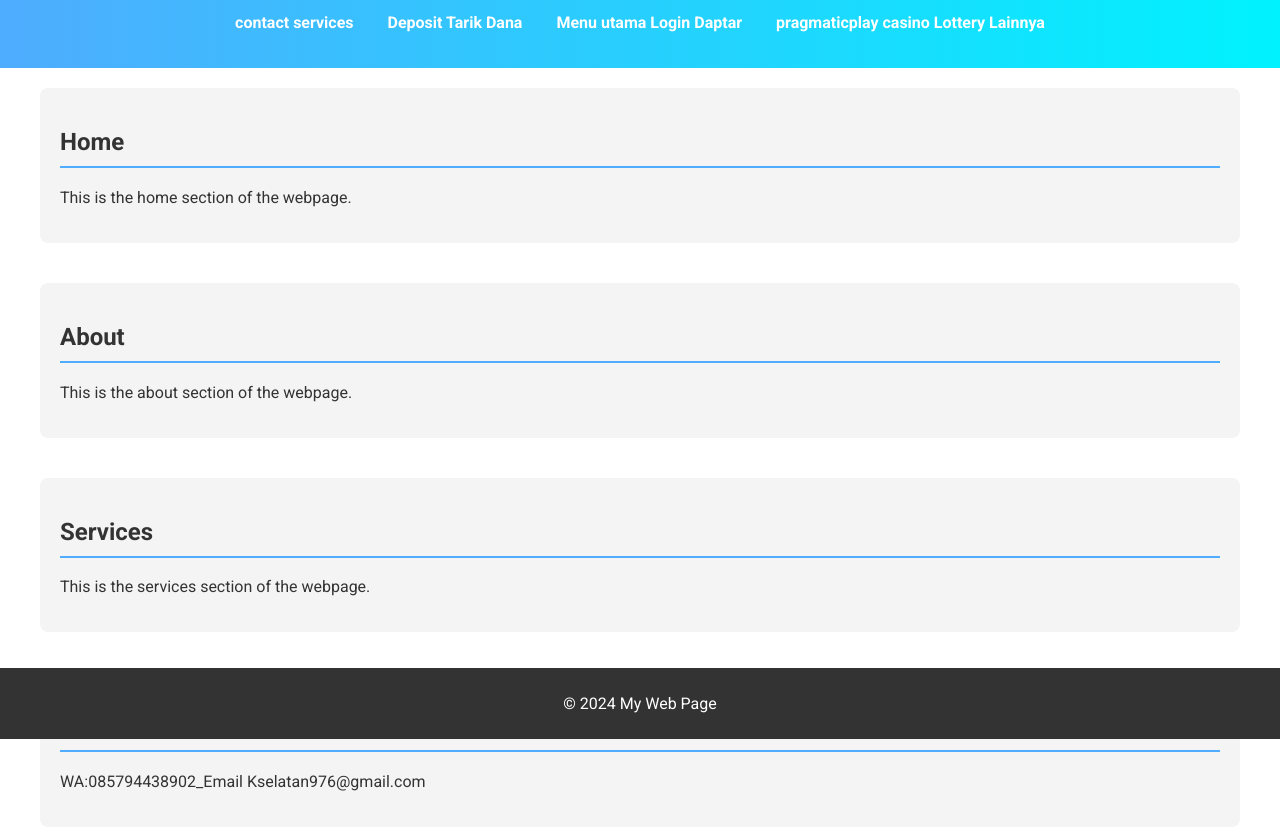
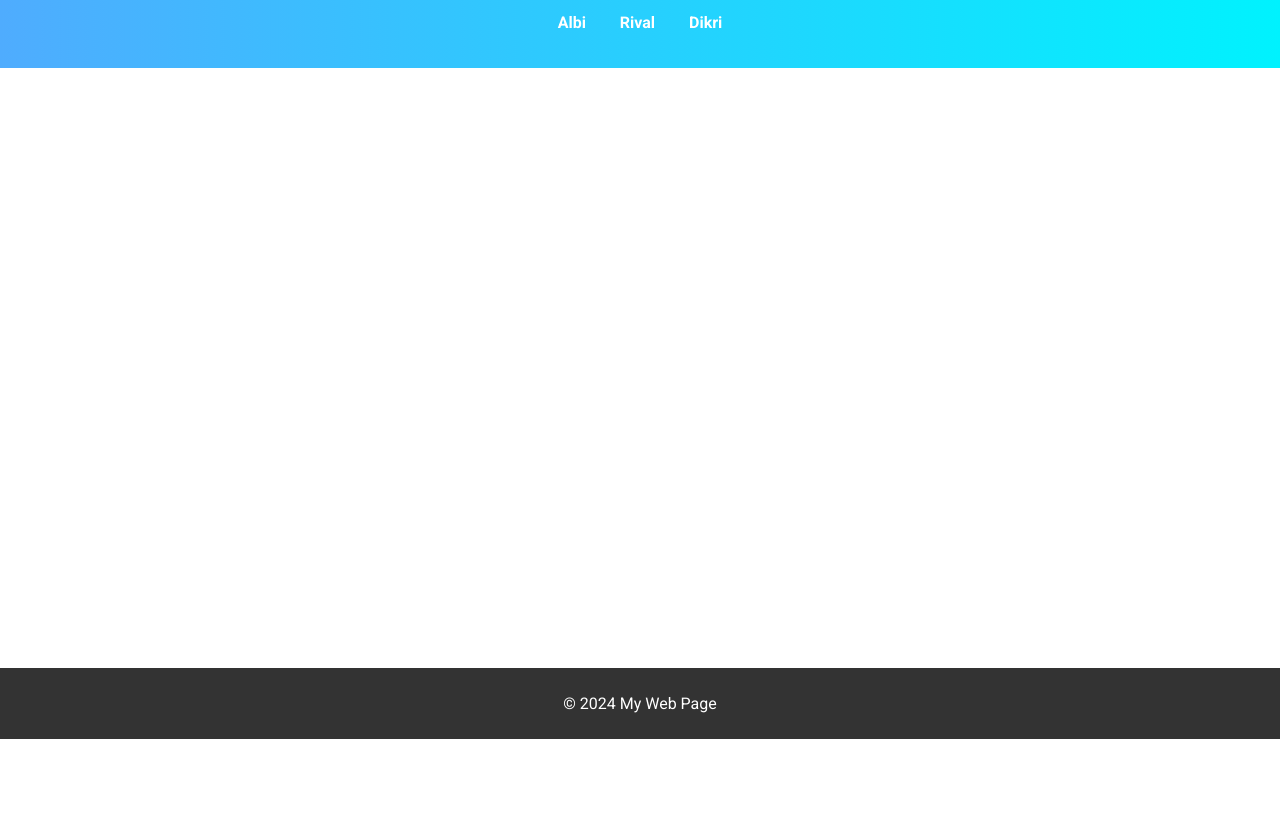
Before and after one commit to alvinifwana/UTS_digital_Tanda_tangan, a plain HTML site: page index.html in a window 1280 px wide. Shown: the part 61-890 px from the top of the page. After the commit the page ends 800 px from the top, so only its background shows below. Drawn offline with Linux system fonts and the light colour scheme.

Commit message:
Update index.html

```diff
--- a/index.html
+++ b/index.html
@@ -90,35 +90,14 @@
         <h1>Tanda Tangan Digital</h1>
         <nav>
             <ul>
-                <li><a href="albi.html">contact services</a></li>
-                <li><a href="rival.html">Deposit Tarik Dana</a></li>
-                <li><a href="dikri.html">Menu utama Login Daptar</a></li>
-                <li><a href="#contact">pragmaticplay casino Lottery Lainnya</a></li>
+                <li><a href="albi.html">Albi</a></li>
+                <li><a href="rival.html">Rival</a></li>
+                <li><a href="dikri.html">Dikri</a></li>
             </ul>
         </nav>
     </header>
 
-    <main>
-        <section id="home">
-            <h2>Home</h2>
-            <p>This is the home section of the webpage.</p>
-        </section>
 
-        <section id="about">
-            <h2>About</h2>
-            <p>This is the about section of the webpage.</p>
-        </section>
-
-        <section id="services">
-            <h2>Services</h2>
-            <p>This is the services section of the webpage.</p>
-        </section>
-
-        <section id="contact">
-            <h2>Contact</h2>
-            <p>WA:085794438902_Email Kselatan976@gmail.com</p>
-        </section>
-    </main>
 
     <footer>
         <p>&copy; 2024 My Web Page</p>
```
